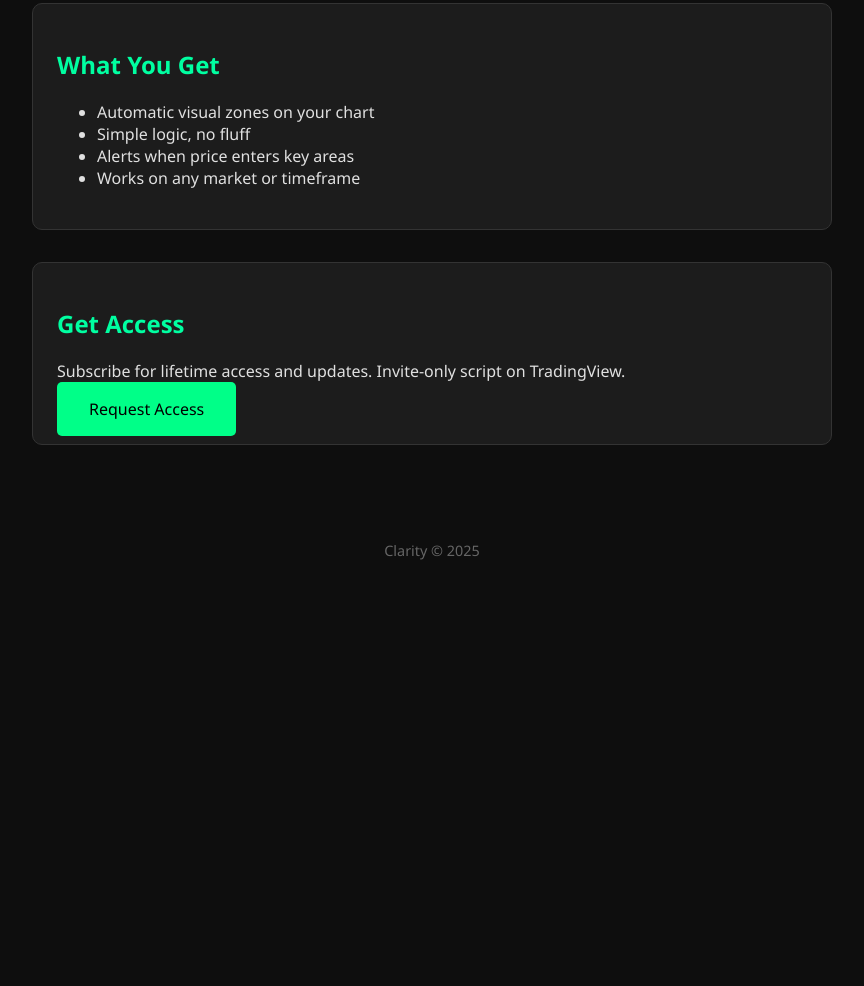
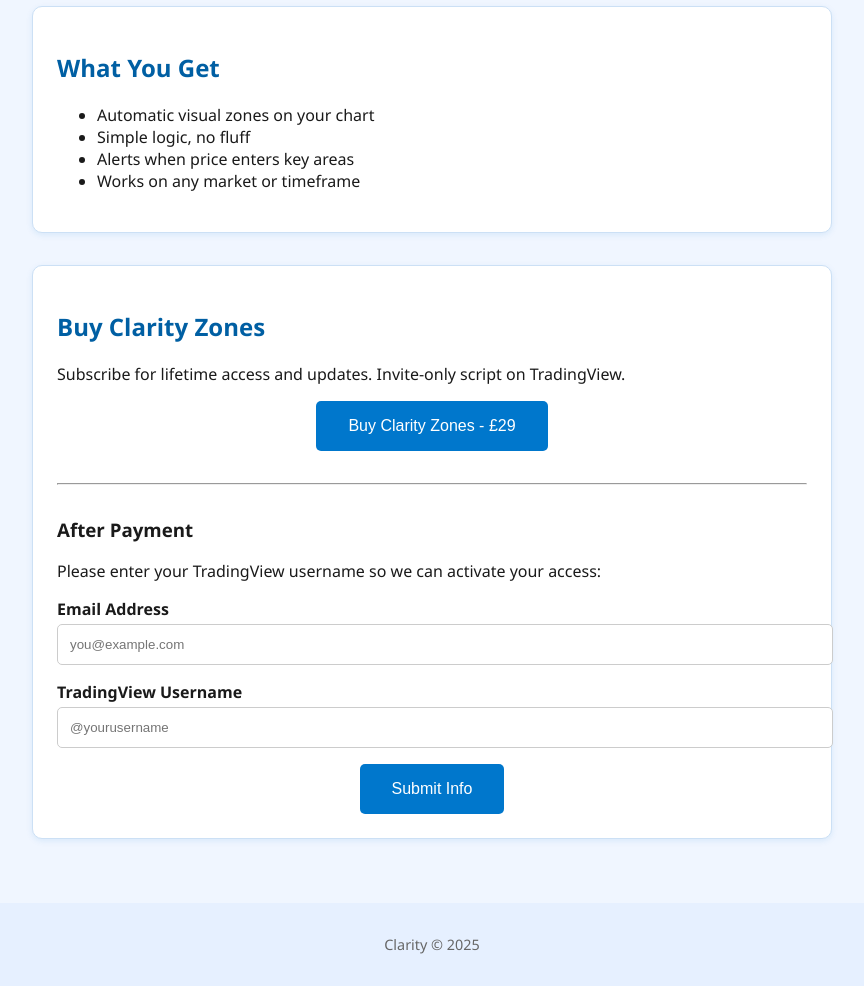
Before and after one commit to ClarityV1/ClarityV1, a plain HTML site: page index.html in a window 1280 px wide. Shown: the part 440-1426 px from the top of the page, without its empty margins (208-1072 px from the left). Before the commit the page ends 1032 px from the top, so only its background shows below. Drawn offline with Linux system fonts and the light colour scheme.

Commit message:
Update index.html

```diff
--- a/index.html
+++ b/index.html
@@ -2,31 +2,31 @@
 <html lang="en">
 <head>
   <meta charset="UTF-8" />
-  <meta name="viewport" content="width=device-width, initial-scale=1.0"/>
+  <meta name="viewport" content="width=device-width, initial-scale=1.0" />
   <title>Clarity Zones Indicator</title>
   <style>
     body {
       font-family: 'Segoe UI', sans-serif;
-      background-color: #0e0e0e;
-      color: #e0e0e0;
+      background-color: #f0f6ff;
+      color: #1a1a1a;
       margin: 0;
       padding: 0;
     }
     header {
-      background-color: #1f1f1f;
+      background-color: #0077cc;
       padding: 2rem;
       text-align: center;
-      border-bottom: 1px solid #333;
+      border-bottom: 4px solid #005fa3;
     }
     h1 {
       font-size: 2.5rem;
-      color: #00ff88;
+      color: #ffffff;
       margin: 0;
     }
     p.tagline {
       font-size: 1.2rem;
       margin-top: 0.5rem;
-      color: #aaa;
+      color: #e0e0e0;
     }
     section {
       padding: 2rem;
@@ -34,33 +34,50 @@
       margin: auto;
     }
     .zone-box {
-      background-color: #1c1c1c;
+      background-color: #ffffff;
       padding: 1.5rem;
       border-radius: 10px;
       margin-bottom: 2rem;
-      border: 1px solid #333;
+      border: 1px solid #cce0f5;
+      box-shadow: 0 2px 6px rgba(0, 119, 204, 0.1);
     }
     .zone-box h2 {
-      color: #00ffa1;
+      color: #005fa3;
     }
     .button {
-      background-color: #00ff88;
-      color: #000;
+      background-color: #0077cc;
+      color: #ffffff;
       padding: 1rem 2rem;
       border: none;
       border-radius: 5px;
       font-size: 1rem;
       cursor: pointer;
       text-decoration: none;
+      display: block;
+      margin: 0 auto;
     }
     .button:hover {
-      background-color: #00cc6e;
+      background-color: #005fa3;
+    }
+    form input[type="email"],
+    form input[type="text"] {
+      padding: 0.75rem;
+      border: 1px solid #ccc;
+      border-radius: 5px;
+      width: 100%;
+      margin-bottom: 1rem;
+    }
+    label {
+      font-weight: bold;
+      margin-bottom: 0.25rem;
+      display: block;
     }
     footer {
       text-align: center;
       padding: 2rem;
       color: #666;
       font-size: 0.9rem;
+      background-color: #e6f0ff;
     }
   </style>
 </head>
@@ -87,9 +104,27 @@
     </div>
 
     <div class="zone-box">
-      <h2>Get Access</h2>
+      <h2>Buy Clarity Zones</h2>
       <p>Subscribe for lifetime access and updates. Invite-only script on TradingView.</p>
-      <a class="button" href="#">Request Access</a>
+
+      <!-- PayPal Button -->
+      <form action="https://www.paypal.com/cgi-bin/webscr" method="post" target="_blank">
+        <input type="hidden" name="cmd" value="_s-xclick">
+        <input type="hidden" name="hosted_button_id" value="YOUR_PAYPAL_BUTTON_ID_HERE">
+        <input type="submit" class="button" value="Buy Clarity Zones - £29">
+      </form>
+
+      <hr style="margin: 2rem 0;">
+
+      <h3>After Payment</h3>
+      <p>Please enter your TradingView username so we can activate your access:</p>
+      <form action="https://formspree.io/f/YOUR_FORM_ID_HERE" method="POST">
+        <label for="email">Email Address</label>
+        <input type="email" name="email" id="email" placeholder="you@example.com" required>
+        <label for="username">TradingView Username</label>
+        <input type="text" name="username" id="username" placeholder="@yourusername" required>
+        <input type="submit" class="button" value="Submit Info">
+      </form>
     </div>
   </section>
 
```
